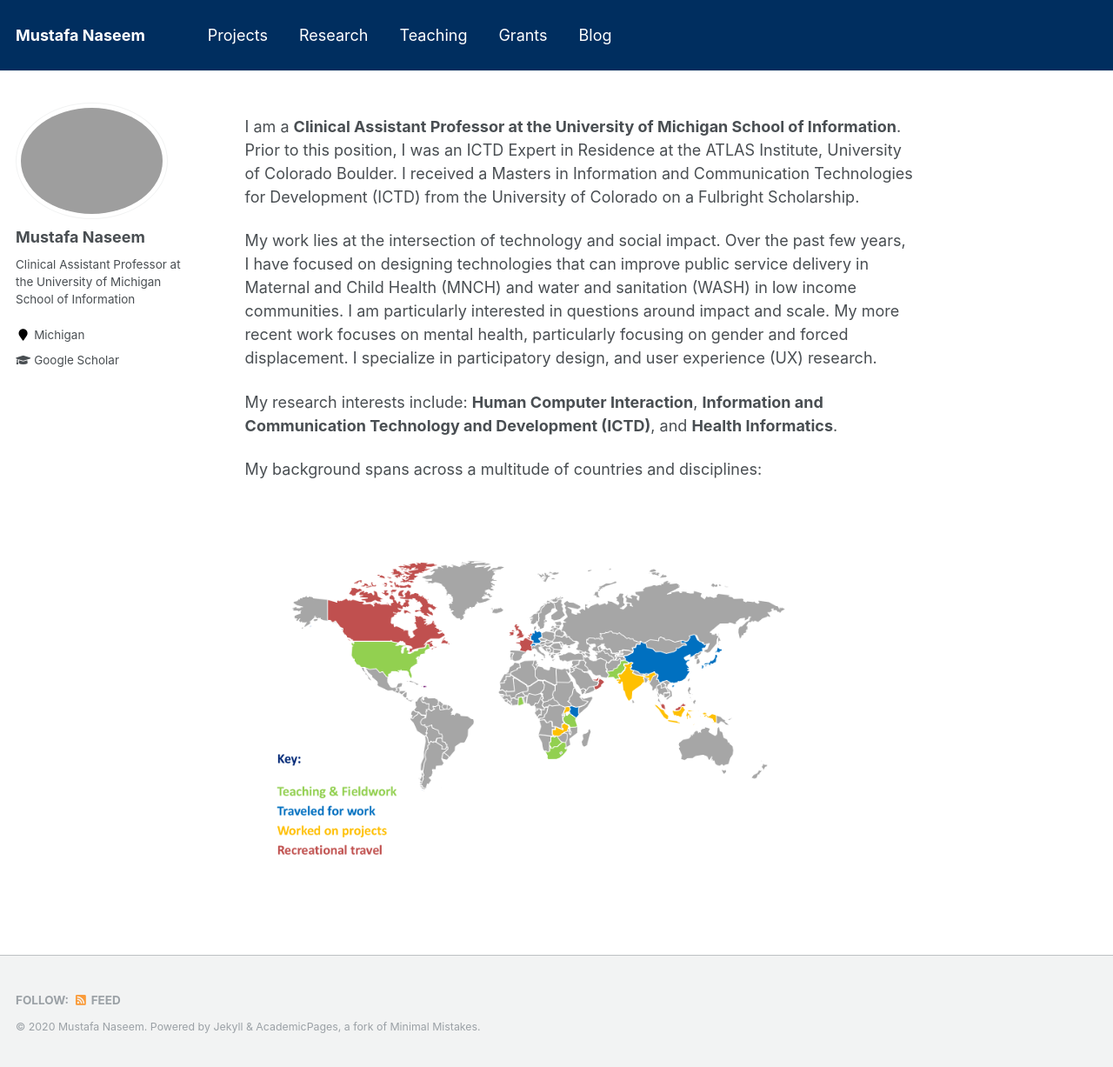
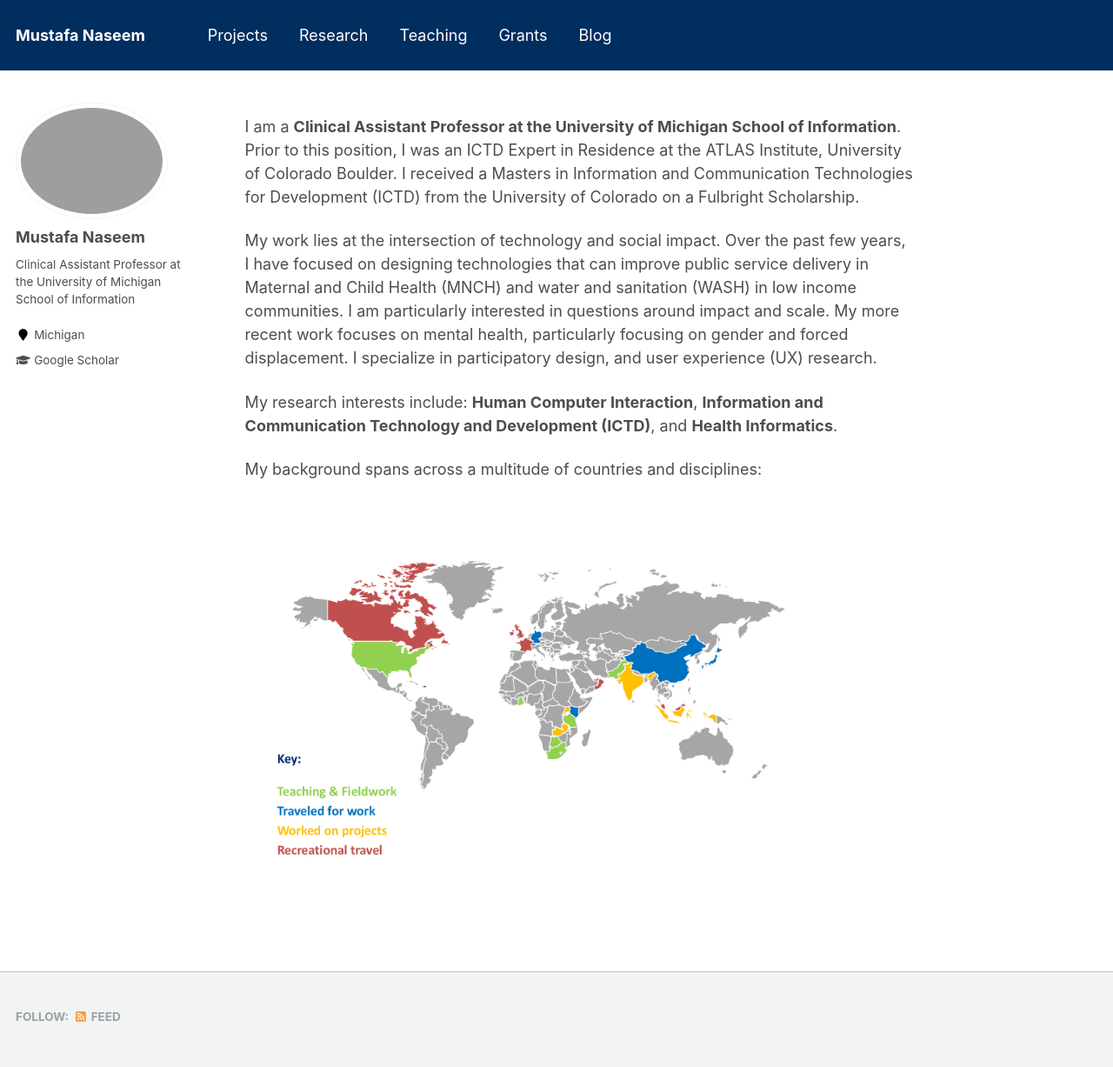
Before and after one commit to mustafanaseem/mustafanaseem.github.io, a Jekyll site: the page built from _pages/about.md, in a window 1280 px wide and 1227 px high. Shown: the whole window at 87% size. Built offline with Jekyll 4.4.1, drawn with Linux system fonts in a browser that asks for light colours.

Commit message:
changed footer

```diff
--- a/_includes/footer.html
+++ b/_includes/footer.html
@@ -21,4 +21,4 @@
   </ul>
 </div>
 
-<div class="page__footer-copyright">&copy; {{ site.time | date: '%Y' }} {{ site.name | default: site.title }}. {{ site.data.ui-text[site.locale].powered_by | default: "Powered by" }} <a href="http://jekyllrb.com" rel="nofollow">Jekyll</a> &amp; <a href="https://github.com/academicpages/academicpages.github.io">AcademicPages</a>, a fork of <a href="https://mademistakes.com/work/minimal-mistakes-jekyll-theme/" rel="nofollow">Minimal Mistakes</a>.</div>
+<!-- <div class="page__footer-copyright">&copy; {{ site.time | date: '%Y' }} {{ site.name | default: site.title }}. {{ site.data.ui-text[site.locale].powered_by | default: "Powered by" }} <a href="http://jekyllrb.com" rel="nofollow">Jekyll</a> &amp; <a href="https://github.com/academicpages/academicpages.github.io">AcademicPages</a>, a fork of <a href="https://mademistakes.com/work/minimal-mistakes-jekyll-theme/" rel="nofollow">Minimal Mistakes</a>.</div> -->
```
